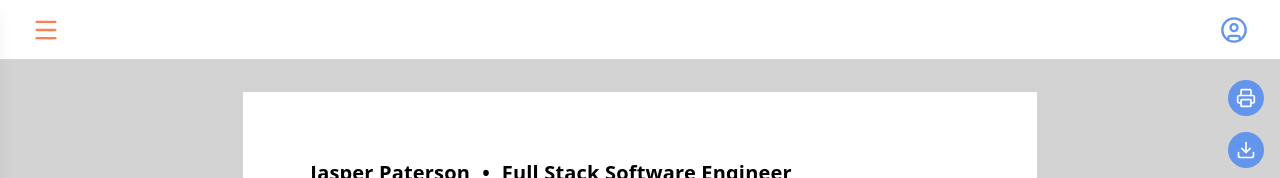
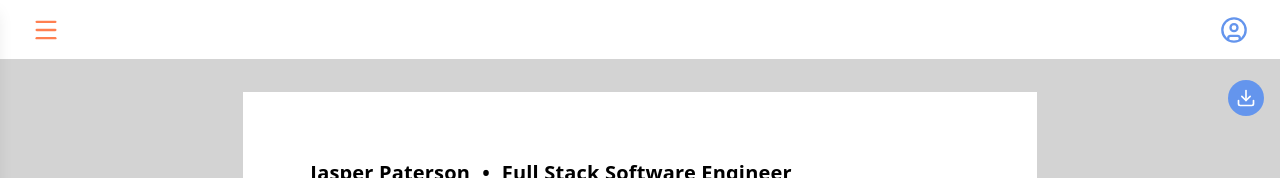
Before and after one commit to jasperpato/Website, a React (Vite) app in the folder frontend/: page /cv in a window 1280 px wide. Shown: the top 178 px of the page. Built offline with nearby package versions, Linux system fonts and the light colour scheme; no server answers.

Commit message:
pdf and print off

```diff
--- a/frontend/src/pages/cv/CV.tsx
+++ b/frontend/src/pages/cv/CV.tsx
@@ -6,7 +6,7 @@ import icrarLogo from "../../assets/icrar.png";
 import uwaLogo from "../../assets/uwa.png";
 import cfcLogo from "../../assets/cfc.jpeg";
 
-const PRINT = true;
+const PRINT = false;
 
 const W = 210; //  * 1.1;
 const H = 297; //  * 1.1;
```
Also changed, not shown: 1 other file (tests, documents, lock files or other folders).
